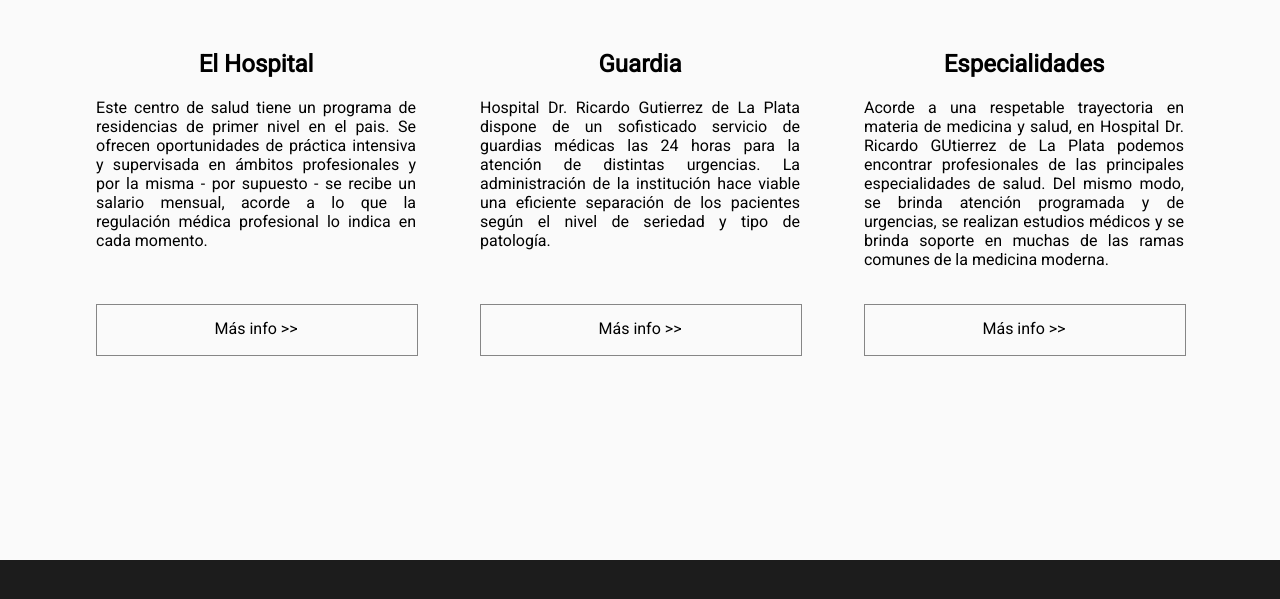
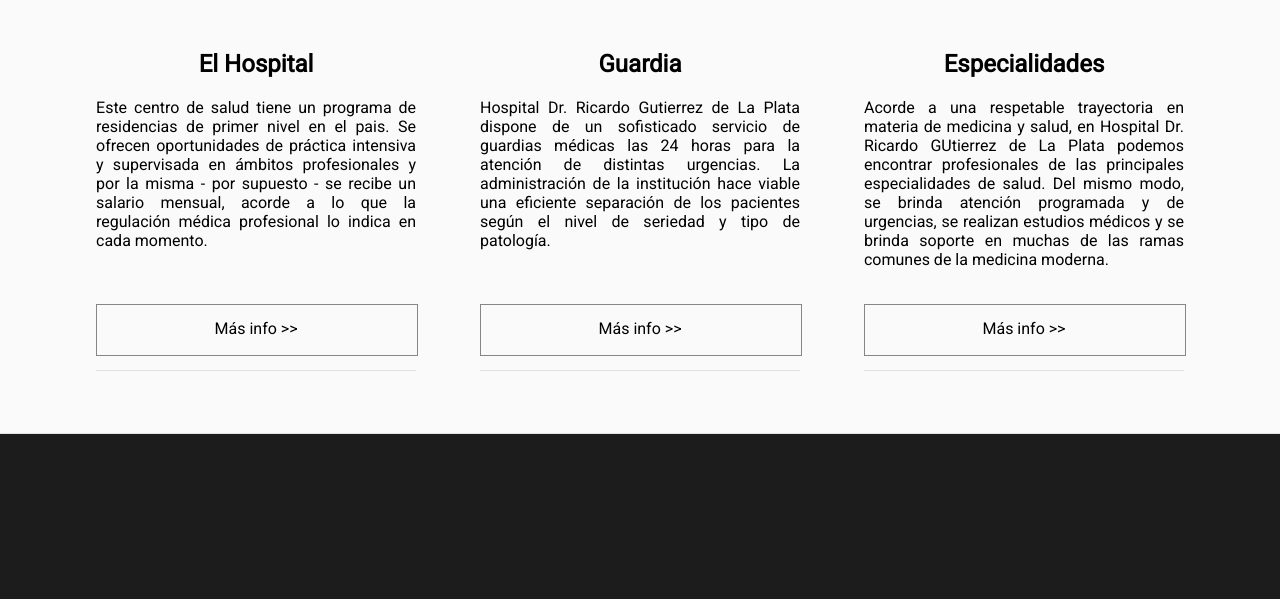
Before and after one commit to francoborrelli/hospitalGutierrez, a PHP site: page / in a window 1280 px wide. Shown: the top 599 px of the page. Run offline with PHP 8.4, Linux system fonts and the light colour scheme.

Commit message:
Modificaciones Visuales
se agregaron los hr y se cambio el margen de los articulos en resoluciones chicas

```diff
--- a/index.html
+++ b/index.html
@@ -20,6 +20,7 @@
             <p>
             <a href="#" class="button"><span>Más info >></span></a>
             </p>
+            <hr>
         </article>
         <article class="article-main">
             <h1>Guardia</h1>
@@ -27,6 +28,7 @@
             <p>
             <a href="#" class="button"><span>Más info >></span></a>
             </p>
+            <hr>
         </article>
         <article class="article-main">
             <h1>Especialidades</h1>
@@ -34,7 +36,9 @@
             <p>
             <a href="#" class="button"><span>Más info >></span></a>
             </p>
+            <hr>
         </article>
+        <hr>
     </div>
 
 </body>
--- a/resources/css/articles.css
+++ b/resources/css/articles.css
@@ -1,6 +1,13 @@
 .articles-container{
     background-color: #FAFAFA;
     text-align: center;
+}
+
+hr{
+    margin-top: 1rem;
+    margin-bottom: 1rem;
+    border: 0;
+    border-top: 1px solid rgba(0,0,0,.1);
 }
 
 .article-main{
@@ -8,7 +15,6 @@
     vertical-align: text-bottom;
     margin: 30px;
     width: 20%;
-    min-height: 500px;
 }
 
 .article-main .text{
@@ -71,6 +77,7 @@
     .article-main{
         width: 50%;
         min-height: inherit;
+        margin: 10px;
     }
     .article-main .text{
         height: inherit;
```
